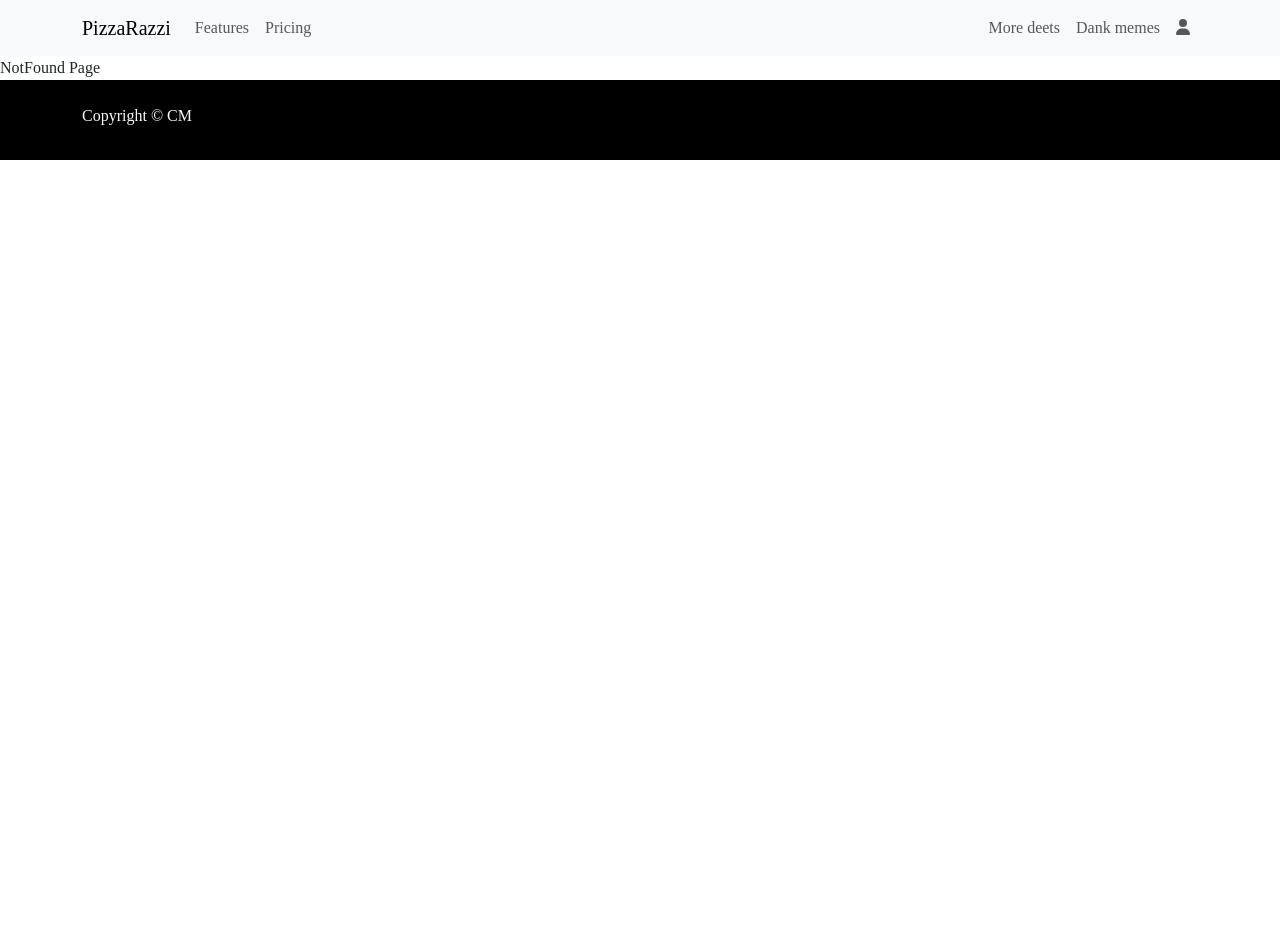
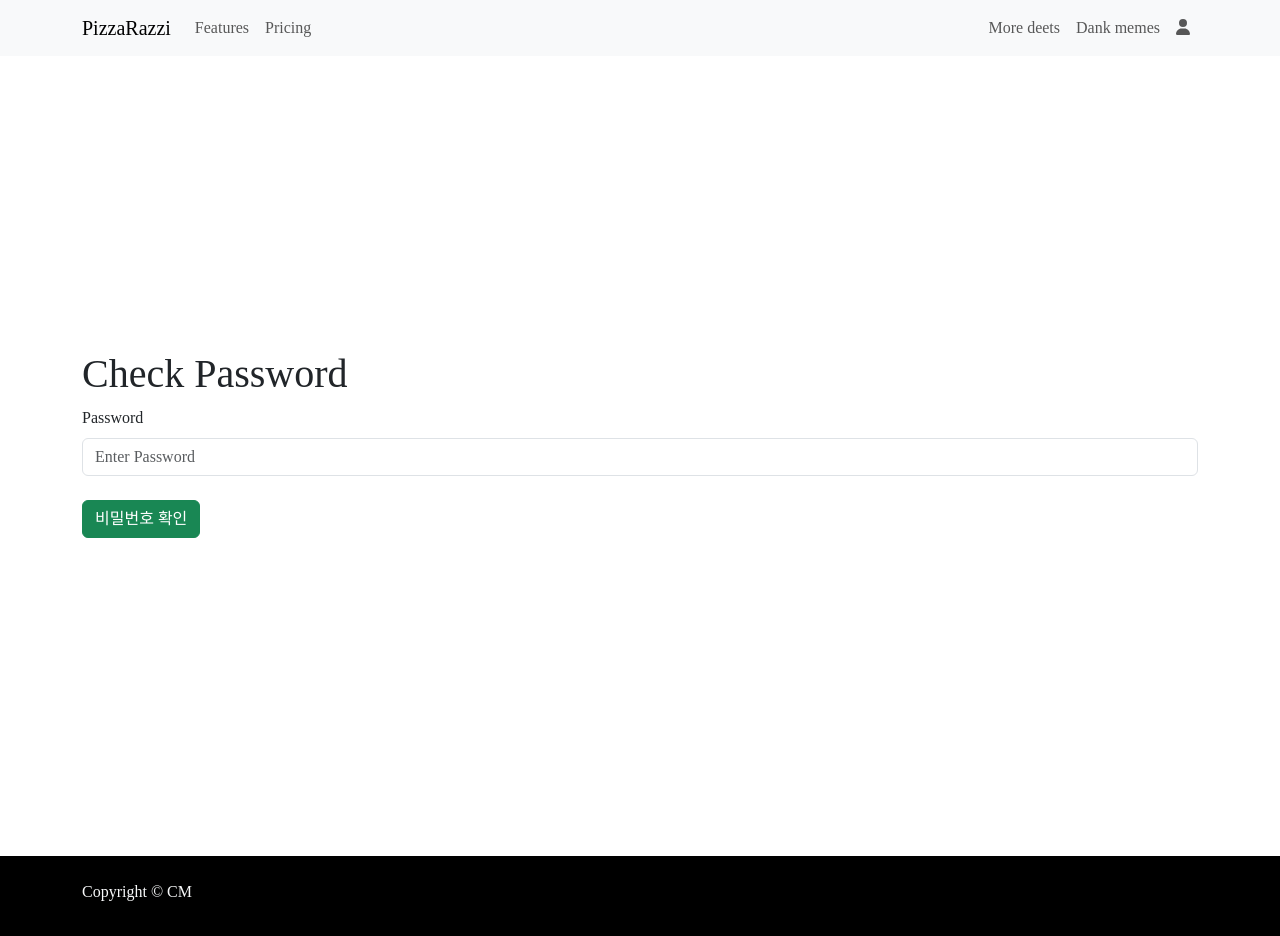
Before and after one commit to cjfals9626/Delicious_Pizza_Front, a React (Create React App) app: page /p-info/check-password in a window 1280 px wide. Before the commit the page ends 800 px from the top, so only its background shows below. Built offline with nearby package versions, Linux system fonts and the light colour scheme; a web font is replaced by a local one.

Commit message:
비밀번호 확인 화면

```diff
--- /dev/null
+++ b/src/components/pages/privateInfo/CheckPassword.js
@@ -0,0 +1,54 @@
+import React, { useState } from 'react';
+import { Form, Button, Container, ProgressBar, Row, Col, Card, Modal } from "react-bootstrap";
+
+const CheckPassword = () => {
+    const [password, setPassword] = useState('');
+    const [error, setError] = useState(false);
+    const [errorMessage, setErrorMessage] = useState('');
+
+    const handleSubmit = (e) => {
+        e.preventDefault();
+
+        if (password === 'password') {
+            setError(false);
+            setErrorMessage('');
+            // Redirect to the next page
+        } else {
+            setError(true);
+            setErrorMessage('Password is incorrect');
+        }
+    };
+
+    return (
+        <Container className="vh-100 align-content-center">
+            <Row>
+
+                <Col xs={1} md={3} />
+                <Col xs={10} md={6}>
+
+                </Col>
+                <Col xs={1} md={3} />
+
+            </Row>
+            <h1>Check Password</h1>
+            <Form>
+                <Form.Group controlId="formPassword">
+                    <Form.Label>Password</Form.Label>
+                    <Form.Control
+                        type="password"
+                        placeholder="Enter Password"
+                        value={password}
+                        onChange={(e) => setPassword(e.target.value)}
+                    />
+
+                </Form.Group>
+                <Button variant="success" className='my-4' onClick={handleSubmit}>
+                    비밀번호 확인
+                </Button>
+                {error && <p style={{ color: 'red'}}>{errorMessage}</p>}
+            </Form>
+        </Container>
+    );
+};
+
+export default CheckPassword;
--- a/src/routes.js
+++ b/src/routes.js
@@ -2,6 +2,7 @@ import Home from "./components/pages/home/index";
 import Login from "./components/pages/auth/Login";
 import SignUp from "./components/pages/auth/Signup";
 import PizzaOrder from "./components/pages/order/PizzaOrder";
+import CheckPassword from "./components/pages/privateInfo/CheckPassword";
 import NotFound from "./components/pages/NotFound";
 
 export const routes = [
@@ -22,6 +23,10 @@ export const routes = [
         element: <PizzaOrder />,
     },
     {
+        path: "/p-info/check-password",
+        element: <CheckPassword />,
+    },
+    {
         path: "*",
         element: <NotFound />,
     },
```
